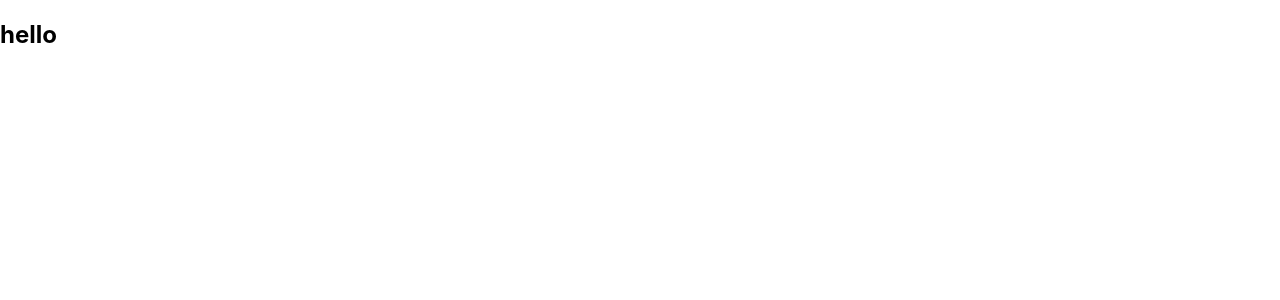
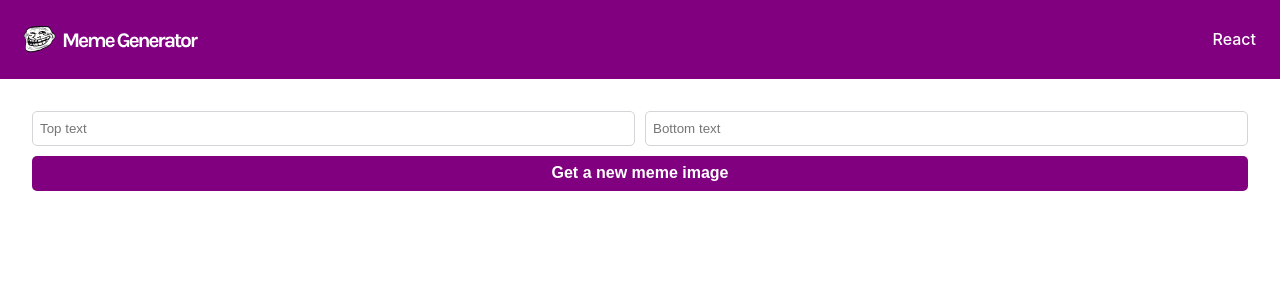
Before and after one commit to Kel-VinTech/meme-generator, a React (Create React App) app: page / in a window 1280 px wide. Shown: the top 300 px of the page. Built offline with nearby package versions, Linux system fonts and the light colour scheme.

Commit message:
made some changes

```diff
--- a/src/App.js
+++ b/src/App.js
@@ -1,8 +1,12 @@
+import Header from "./components/Header";
+import Meme from "./components/Meme";
+
 
 function App() {
   return (
     <div className="App">
-      <h2>hello</h2>
+      < Header />
+      <Meme />
     </div>
   );
 }
--- /dev/null
+++ b/src/components/Header.jsx
@@ -0,0 +1,13 @@
+import React from "react";
+import logo from "../assets/Logo.png"
+
+const Header = () => {
+    return(
+        <nav>
+            <img className="logo" src={logo} alt="logo"/>
+            <h2>React</h2>
+        </nav>
+    )
+}
+
+export default Header
--- /dev/null
+++ b/src/components/Meme.jsx
@@ -0,0 +1,13 @@
+import React from "react";
+
+const Meme= () => {
+    return(
+        <form className="form row">
+                <input placeholder="Top text" className="form-input" type="text"/>
+                <input placeholder="Bottom text"  className="form-input" type="text"/>
+            <button className="form_btn">Get a new meme image</button>
+        </form>
+    )
+}
+
+export default Meme
--- a/src/index.css
+++ b/src/index.css
@@ -11,3 +11,49 @@ code {
   font-family: source-code-pro, Menlo, Monaco, Consolas, 'Courier New',
     monospace;
 }
+
+.row{
+  padding: 2rem;
+}
+
+nav{
+  display: flex;
+  justify-content: space-between;
+  align-items: center;
+  padding: 1rem 1.5rem;
+  background: purple;
+  color: #fff;
+}
+
+.logo{
+  max-width: 100%;
+  height: 100%;
+}
+
+nav h2{
+  font-size: 1rem;
+  font-weight: 500;
+}
+
+.form{
+  display: grid;
+  grid-template: 35px 35px /1fr 1fr;
+  gap: 10px;
+}
+
+.form-input{
+  border-radius: 5px;
+  border: 1px solid #d5d4d8;
+  text-indent: 5px;
+}
+
+.form_btn{
+  grid-column: 1/-1;
+  border-radius: 5px;
+  border: none;
+  color: #fff;
+  background: purple;
+  cursor: pointer;
+  font-size: 1rem;
+  font-weight: 600;
+}
```
Also changed, not shown: src/assets/Logo.png (added).
